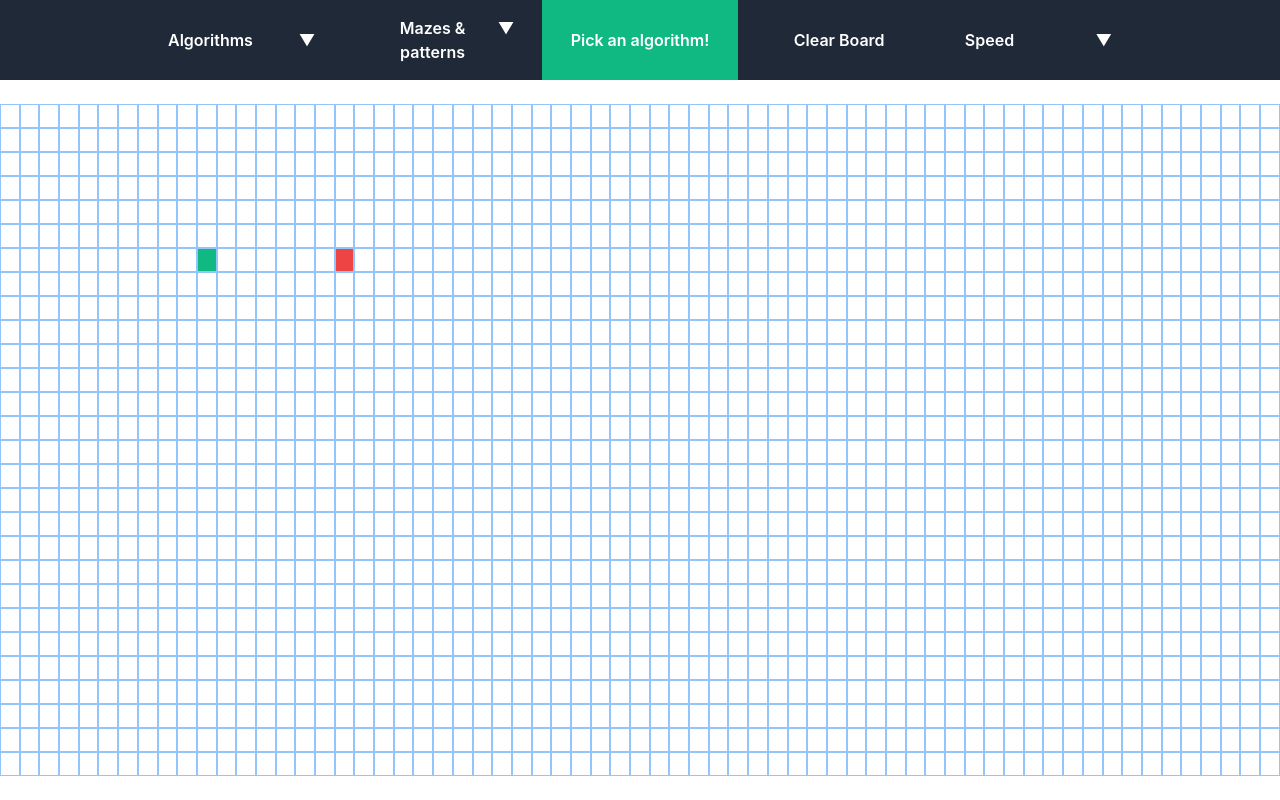
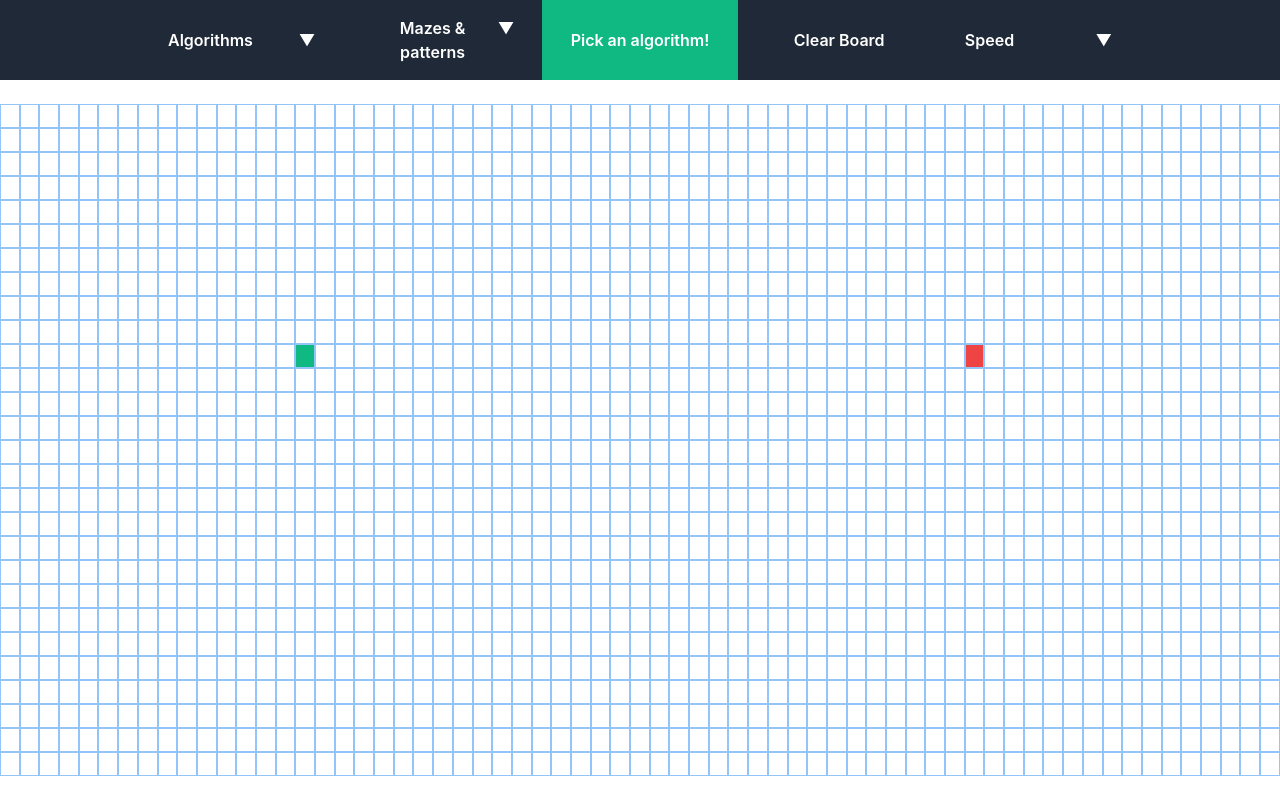
Before and after one commit to LeoMrel/SearchAlgosVisualizer, a React (Create React App) app: page / in a window 1280 px wide. Built offline with nearby package versions, Linux system fonts and the light colour scheme; the HTML template or start-up script is replaced by a standard one.

Commit message:
added random walls generation; need to work on recursive mazes

```diff
--- a/src/App.js
+++ b/src/App.js
@@ -9,10 +9,10 @@ function App() {
 
   const [nodesMatrix, setNodesMatrix] = useState([]);
 
-  const [startNodeRow, setStartNodeRow] = useState(6);
-  const [startNodeCol, setStartNodeCol] = useState(10);
-  const [endNodeRow, setEndNodeRow] = useState(6);
-  const [endNodeCol, setEndNodeCol] = useState(17);
+  const [startNodeRow, setStartNodeRow] = useState(10);
+  const [startNodeCol, setStartNodeCol] = useState(15);
+  const [endNodeRow, setEndNodeRow] = useState(10);
+  const [endNodeCol, setEndNodeCol] = useState(49);
 
   // 1 to move 'start' node;
   // 2 to move 'end' node;
@@ -23,10 +23,10 @@ function App() {
   //Initializes Grid
   useEffect(() => {
       const cells = [];
-      const startNodeRow = 6;
-      const startNodeCol = 10;
-      const endNodeRow = 6;
-      const endNodeCol = 17;
+      const startNodeRow = 10;
+      const startNodeCol = 15;
+      const endNodeRow = 10;
+      const endNodeCol = 49;
 
       for (let row = 0; row < ROWS; row++) {
           const currentRow = [];
@@ -83,7 +83,7 @@ const updateNodes = (isWall, isStart, newRow, newCol) => {
         startNodeCol,
         endNodeRow,
         endNodeCol }}
-      handleState={{ updateNodes, setNodesMatrix}} />
+      handleState={{ setNodesMatrix }} />
       <Grid
       state={{ nodesMatrix, isMouseDown, isRunningAnimation }}
       handleState={{ updateNodes, setIsMouseDown, setIsRunningAnimation }} />
--- a/src/algorithms/randomWalls.js
+++ b/src/algorithms/randomWalls.js
@@ -0,0 +1,14 @@
+import { COLUMNS, ROWS } from "../Constants";
+
+export const createRandomWalls = (matrix) => {
+    for(let i = 0; i < 500; i++) {
+        let randomRow = Math.floor(Math.random() * ROWS);
+        let randomCol = Math.floor(Math.random() * COLUMNS);
+        let threshold = Math.random() * 10;
+
+        const node = matrix[randomRow][randomCol];
+        node.isWall = (node.isStart || node.isEnd) && threshold < 7 ? false : true;
+    }
+
+    return matrix;
+};
--- /dev/null
+++ b/src/algorithms/recursiveWalls.js
@@ -0,0 +1,10 @@
+import { COLUMNS, ROWS } from "../Constants";
+
+const wallsToAnimate = [];
+
+//work on this
+const buildRecursiveWalls = () => {
+    const coords = [];
+    wallsToAnimate = [];
+
+}
--- a/src/components/Navbar.jsx
+++ b/src/components/Navbar.jsx
@@ -4,6 +4,7 @@ import { resetMatrix } from "../algorithms/auxFunctions";
 import { visualizeBFS } from "../algorithms/BFS";
 import { visualizeDFS } from "../algorithms/DFS";
 import { visualizeDijkstra } from "../algorithms/dijkstra";
+import { createRandomWalls } from "../algorithms/randomWalls";
 
 const Navbar = ({ state, handleState }) => {
 
@@ -37,8 +38,8 @@ const Navbar = ({ state, handleState }) => {
 
     const mazes = [
         {
-        "name": 'Maze one',
-         'algorithm': 'Maze one'
+        "name": 'Random Maze',
+         'algorithm': createRandomWalls
         },
         {
         "name": 'Maze two',
@@ -66,13 +67,24 @@ const Navbar = ({ state, handleState }) => {
         const startNode = nodesMatrix[startNodeRow][startNodeCol];
         const endNode = nodesMatrix[endNodeRow][endNodeCol];
 
-        return algorithm(nodesMatrix, { startNode, endNode, speed });
+        algorithm(nodesMatrix, { startNode, endNode, speed });
     };
+
+    const createMaze = (algoName) => {
+        //if(selectedMaze === 'Mazes & patterns') return;
+
+        const freshMatrix = resetMatrix(nodesMatrix, true);
+        const userSelection = mazes.filter((maze) => maze.name === algoName)[0];
+        const { algorithm } = userSelection;
+        const newBoard = algorithm(freshMatrix);
+
+        setNodesMatrix(newBoard);
+    }
 
     const clearBoard = () => {
         const freshMatrix = resetMatrix(nodesMatrix, true);
         setNodesMatrix(freshMatrix);
-    }
+    };
 
 
 
@@ -90,9 +102,9 @@ const Navbar = ({ state, handleState }) => {
                 </div>
                 <div className="group-hover:visible cursor-default z-10 invisible bg-transparent mt-5 absolute w-full">
                     <div className={dropdownMenuStyles}>
-                        {algorithms.map((item, index) => {
+                        {algorithms.map((algo, index) => {
                             return(
-                                <h4 key={index} onClick={() => setSelectedAlgo(item.name)} className={`${optionsStyles} ${selectedAlgo === item.name && 'bg-emerald-600'}`}>{item.name}</h4>
+                                <h4 key={index} onClick={() => setSelectedAlgo(algo.name)} className={`${optionsStyles} ${selectedAlgo === algo.name && 'bg-emerald-600'}`}>{algo.name}</h4>
                             )
                         })}
                     </div>
@@ -107,9 +119,9 @@ const Navbar = ({ state, handleState }) => {
                 </div>
                 <div className="group-hover:visible cursor-default z-10 invisible bg-transparent mt-5 absolute w-full">
                     <div className={dropdownMenuStyles}>
-                        {mazes.map((item, index) => {
+                        {mazes.map((maze, index) => {
                             return (
-                                <h4 key={index} className={optionsStyles}>{item.name}</h4>
+                                <h4 key={index} onClick={() => createMaze(maze.name)} className={optionsStyles}>{maze.name}</h4>
                             )
                         })}
                     </div>
--- a/src/components/Node.jsx
+++ b/src/components/Node.jsx
@@ -113,9 +113,8 @@ const Node = memo(function Node({ row, col, isWall, isStart, isEnd, handleState,
             onMouseUp={handleMouseUp}
             onMouseDown={handleMouseDown}
             onClick={(isStart || isEnd) ? null : handleClick}
-            className={
-                `${ isStart ? 'start-node' : isEnd ? 'end-node' : isWall ? 'wall-node' : 'bg-white' }
-         node w-6 h-6 border border-blue-300`} />
+            className={`${ isStart ? 'start-node' : isEnd ? 'end-node' : isWall ? 'wall-node' : 'bg-white' }
+            node w-6 h-6 border border-blue-300`} />
     )
 });
 
--- a/src/index.css
+++ b/src/index.css
@@ -35,21 +35,22 @@ code {
 
 .wall-node {
   background-color: rgb(31 41 55) !important;
-  animation: movingNode 50ms;
+  animation: movingNode 0.15s;
 }
-
 
 @keyframes movingNode {
   0% {
     transform: scale(0.6);
   }
   75% {
-    transform: scale(0.8);
+    transform: scale(1);
   }
   100% {
     transform: scale(1);
   }
 }
+
+
 
 .node-visited {
   animation-name: visitedAnimation;
```
